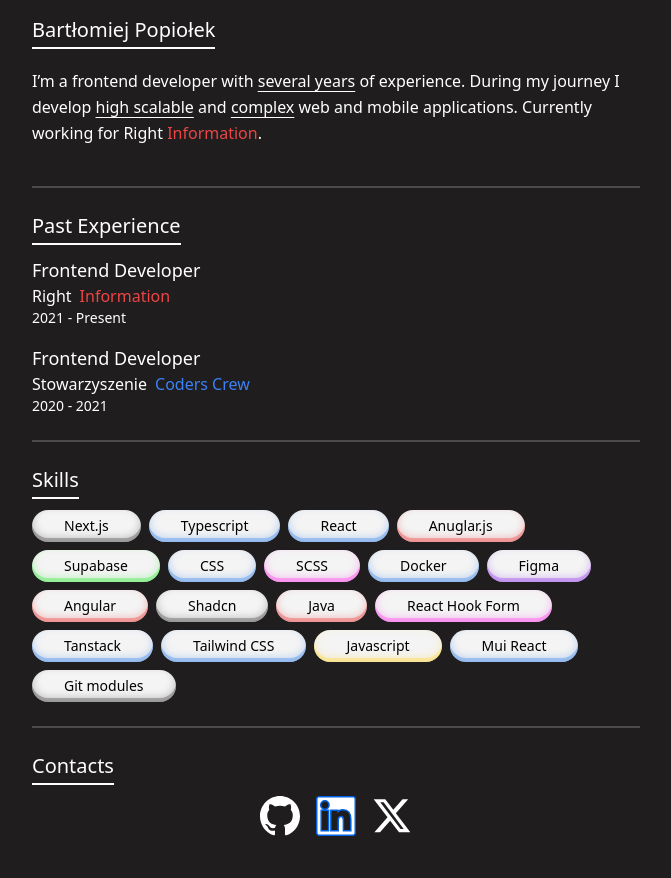
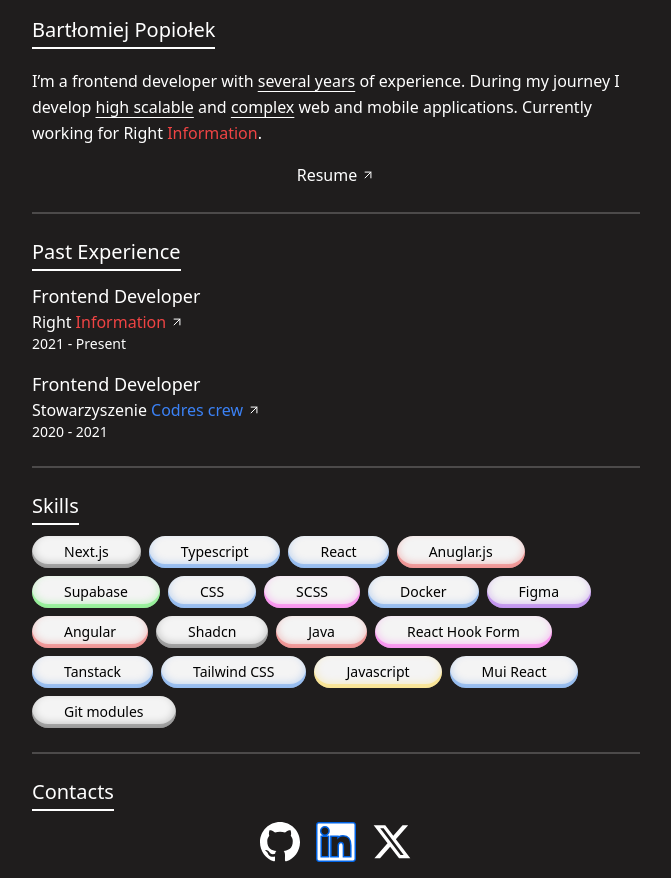
Before and after one commit to BerryTheDeveloper/Simple-Portfolio, a React (Vite) app: page / in a window 1280 px wide. Shown: the whole page, without its empty margins (304-975 px from the left). Before the commit the page ends 852 px from the top, so only its background shows below. Built offline with nearby package versions, Linux system fonts and the light colour scheme.

Commit message:
Updated animate delay value. Added Underline component. Added bounce on the RightArrow.

```diff
--- a/src/assets/ArrowUpRightIcon.tsx
+++ b/src/assets/ArrowUpRightIcon.tsx
@@ -1,5 +1,3 @@
-import React from 'react';
-
 export default function ArrowUpRightIcon() {
     return (
         <svg
--- a/src/components/ExperienceSummary.jsx
+++ b/src/components/ExperienceSummary.jsx
@@ -1,27 +1,25 @@
-// import ArrowUpRightIcon from "../assets/ArrowUpRightIcon.tsx";
 import PropTypes from "prop-types";
-import {Fragment} from "react";
+import React, {Fragment} from "react";
+import ArrowUpRightIcon from "../assets/ArrowUpRightIcon.tsx";
+import {animationDelayObj} from "../shared/const/object-with-css-class.ts";
 
 const experience = [
     {
         position: 'Frontend Developer',
-        comapny: () => (
-            <p className='flex gap-2'>
-                Right <span className='text-red-500'>Information</span>
-                {/*<ArrowUpRightIcon />*/}
-            </p>
-        ),
+        company: <Company
+            link={'https://www.rightinformation.com'}
+            firstText={'Right'}
+            secondText={'Information'}
+            color={'red'}/>,
         date: '2021 - Present',
     },
     {
         position: 'Frontend Developer',
-        comapny: () => (
-            <p className='flex gap-2'>
-                Stowarzyszenie{' '}
-                <span className='text-blue-500'>Coders Crew</span>
-                {/*<ArrowUpRightIcon />*/}
-            </p>
-        ),
+        company: <Company
+            link={'https://coderscrew.pl/'}
+            firstText={'Stowarzyszenie'}
+            secondText={'Codres crew'}
+            color={'blue'}/>,
         date: '2020 - 2021',
     },
 ];
@@ -38,10 +36,65 @@ export default function ExperienceSummary() {
             {experience.map((exp, index) => (
                 <Fragment key={index}>
                     <p className='text-lg even:mt-4'>{exp.position}</p>
-                    {exp.comapny()}
+                    {exp.company}
                     <p className='text-sm'>{exp.date}</p>
                 </Fragment>
             ))}
         </div>
     );
 }
+
+function Company(props) {
+    const {link, color: propsColor, firstText, secondText} = props;
+    const [attachUnderline, setAttachUnderline] = React.useState(false);
+    const navigateTo = () => {
+        window.open(link, '_blank')
+    }
+    const color = {
+        'red': {
+            'text': 'text-red-500',
+            'bg': 'bg-red-500'
+        },
+        'blue': {
+            'text': 'text-blue-500',
+            'bg': 'bg-blue-500'
+        }
+    }
+
+    return (
+        <p className='flex gap-1 items-center hover:cursor-pointer'
+           onMouseEnter={() => setAttachUnderline(true)}
+           onMouseLeave={() => setAttachUnderline(false)}
+           onClick={() => navigateTo()}>
+            <span className='relative'>
+                {firstText}
+                {attachUnderline && <UnderLine color={'bg-white'}/>}
+            </span>
+            <span className={`${color[propsColor].text} relative`}>
+                {secondText}
+                {attachUnderline && <UnderLine color={`${color[propsColor].bg}`} animationDelay={0.4}/>}
+            </span>
+            <span className={`${attachUnderline ? 'animate-bounce' : ''}`}>
+                <ArrowUpRightIcon/>
+            </span>
+        </p>
+    )
+}
+
+Company.propTypes = {
+    link: PropTypes.string.isRequired,
+    color: PropTypes.string.isRequired,
+    firstText: PropTypes.string,
+    secondText: PropTypes.string,
+}
+
+const UnderLine = (props) => {
+    const {color = 'bg-white', animationDelay = 0} = props;
+    return <span
+        className={`fast-line-left-animation absolute left-0 top-full ${color} h-[0.075rem] w-full ${animationDelayObj[animationDelay]}`}></span>
+}
+
+UnderLine.propTypes = {
+    color: PropTypes.string,
+    animationDelay: PropTypes.number
+};
--- a/src/components/Title.jsx
+++ b/src/components/Title.jsx
@@ -1,11 +1,5 @@
 import PropTypes from 'prop-types';
-
-const animationDelayObj = {
-	'0': 'animation-no-delay',
-	'3': 'animation-delay-3',
-	'6': 'animation-delay-6',
-	'9': 'animation-delay-9',
-}
+import {animationDelayObj} from "../shared/const/object-with-css-class.ts";
 
 export function Title({ children, animationDelay = 0 }) {
 
@@ -16,10 +10,9 @@ export function Title({ children, animationDelay = 0 }) {
 			<div className={`line-right-animation absolute top-[110%] right-0 bg-white w-1/2 h-0.5 ${animationDelayObj[animationDelay]}`}></div>
 		</div>
 	)
-	// return <h1 className='text-xl'>{children}</h1>;
 }
 
 Title.propTypes = {
 	children: PropTypes.string.isRequired,
-	animationDelay: PropTypes.string
+	animationDelay: PropTypes.number
 };
--- a/src/index.css
+++ b/src/index.css
@@ -14,9 +14,11 @@ body {
     @apply flex flex-col flex-nowrap items-start gap-4;
 }
 
+.fast-line-left-animation {
+    animation: lineAnimation 0.5s backwards ease-out;
+}
 
 .line-left-animation {
-    width: 0;
     animation: lineAnimation 2s backwards ease-out;
 }
 
@@ -25,15 +27,19 @@ body {
     animation: lineAnimation 2s forwards ease-out;
 }
 
-.animation-delay-3 {
+.animation-delay-04 {
+    animation-delay: 0.4s;
+}
+
+.animation-delay-1 {
     animation-delay: 1s;
 }
 
-.animation-delay-6 {
+.animation-delay-2 {
     animation-delay: 2s;
 }
 
-.animation-delay-9 {
+.animation-delay-3 {
     animation-delay: 3s;
 }
 
@@ -42,10 +48,6 @@ body {
         width: 0;
     }
 
-    50% {
-        width: 50%;
-    }
-
     100% {
         width: 100%;
     }
--- a/src/sections/Contacts.jsx
+++ b/src/sections/Contacts.jsx
@@ -38,7 +38,7 @@ export default function Contacts() {
 	return (
 		<SectionWrapper wrapperPosition={'col'}>
 			<>
-				<Title animationDelay={'9'}>Contacts</Title>
+				<Title animationDelay={3}>Contacts</Title>
 				<div className='flex justify-center gap-4 w-full'>
 					{contactsLinks.map((link, index) => (
 						<HrefElement href={link.link} key={index}>
--- a/src/sections/Introduction.jsx
+++ b/src/sections/Introduction.jsx
@@ -1,9 +1,12 @@
 import SectionWrapper from "../components/SectionWrapper.jsx";
 // import FakePersonIcon from "../assets/FakePersonIcon.tsx";
-// import ArrowUpRightIcon from "../assets/ArrowUpRightIcon.tsx";
+import ArrowUpRightIcon from "../assets/ArrowUpRightIcon.tsx";
 import PropTypes from "prop-types";
+import {useState} from "react";
 
 export default function Introduction() {
+    const [isUnderlineActive, setIsUnderlineActive] = useState(false);
+
     return (
         <SectionWrapper wrapperPosition={'row'}>
             <>
@@ -16,9 +19,16 @@ export default function Introduction() {
                     During my journey I develop {getTextUnderlined('high scalable')} and {getTextUnderlined('complex')}
                     {' '} web and mobile applications. Currently working for Right{' '}
                     <span className='text-red-500'>Information</span>.
-                    <span className='mt-4 flex gap-2 justify-center'>
-						{/*Resume*/}
-						{/*<ArrowUpRightIcon/>*/}
+                    <span
+                        className='mt-4 flex gap-1 justify-center text-center items-center relative w-fit m-auto hover:cursor-pointer'
+                        onMouseEnter={() => setIsUnderlineActive(true)}
+                        onMouseLeave={() => setIsUnderlineActive(false)}>
+						Resume
+                        <span className={`${isUnderlineActive ? 'animate-bounce' : ''}`}>
+                            <ArrowUpRightIcon/>
+                        </span>
+                        {isUnderlineActive && <span
+                            className='fast-line-left-animation absolute left-0 top-full bg-white h-[0.075rem] w-full'></span>}
 					</span>
                 </p>
             </>
--- a/src/sections/PastExperience.jsx
+++ b/src/sections/PastExperience.jsx
@@ -6,7 +6,7 @@ export default function PastExperience() {
     return (
         <SectionWrapper wrapperPosition={'col'}>
             <>
-                <Title animationDelay={'3'}>Past Experience</Title>
+                <Title animationDelay={1}>Past Experience</Title>
                 <ExperienceSummary/>
             </>
         </SectionWrapper>
--- a/src/sections/Skills.jsx
+++ b/src/sections/Skills.jsx
@@ -7,7 +7,7 @@ export default function Skills() {
     return (
         <SectionWrapper wrapperPosition={'col'}>
             <>
-                <Title animationDelay={'6'}>Skills</Title>
+                <Title animationDelay={2}>Skills</Title>
                 <div className={'flex flex-row flex-wrap gap-2'}>
                     <>
                         {skills.map((skill, index) => (
--- /dev/null
+++ b/src/shared/const/object-with-css-class.ts
@@ -0,0 +1,7 @@
+export const animationDelayObj = {
+    0: 'animation-no-delay',
+    '0.4': 'animation-delay-04',
+    1: 'animation-delay-1',
+    2: 'animation-delay-2',
+    3: 'animation-delay-3',
+}
```
Lines whose indentation alone changed are shown as unchanged.
